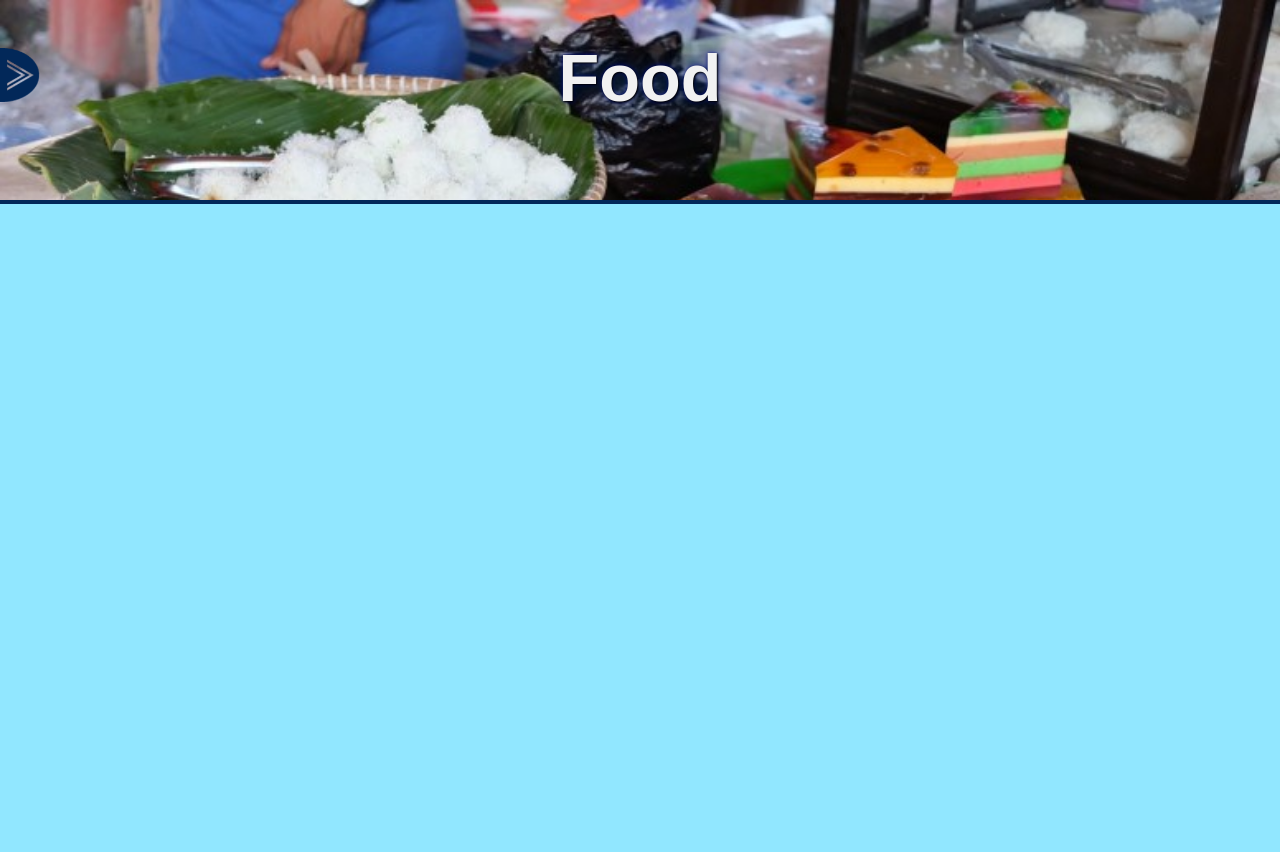
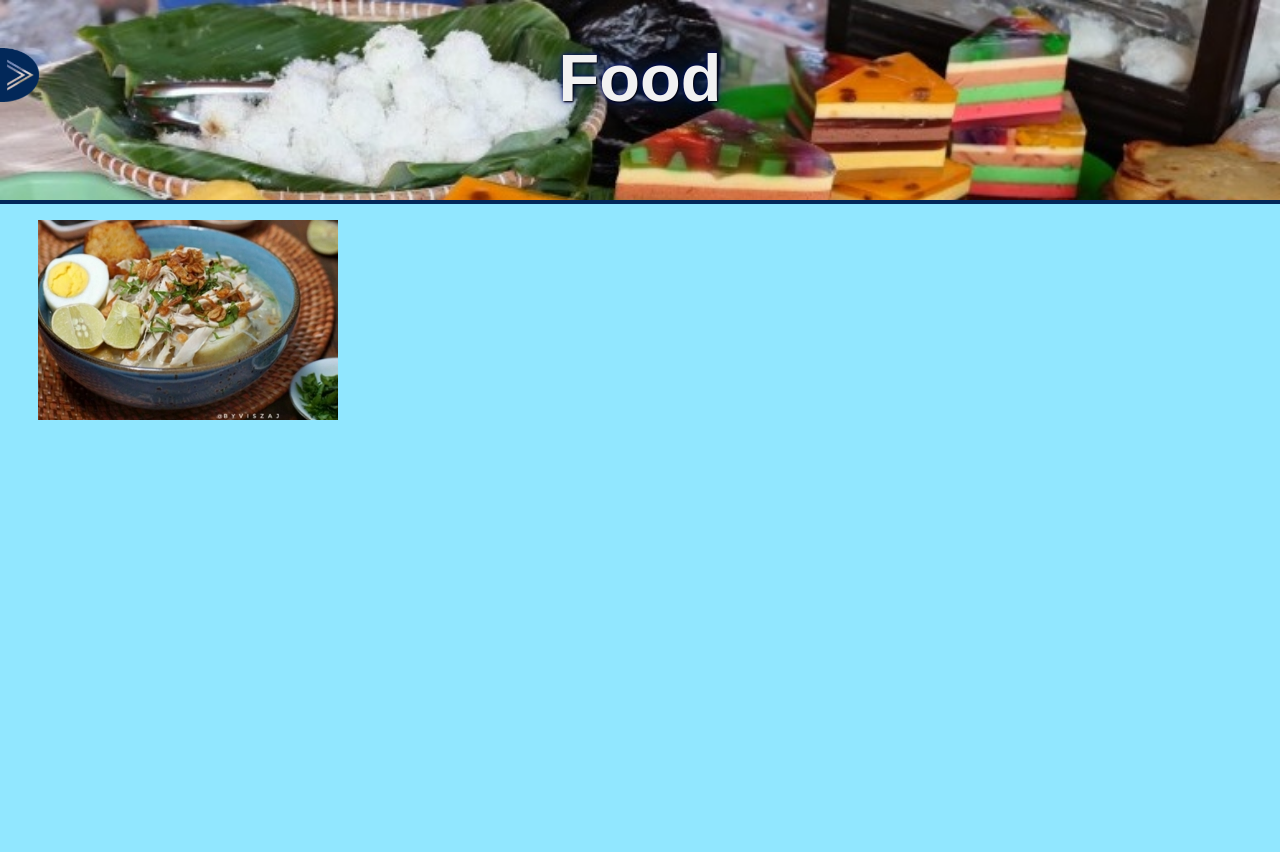
Before and after one commit to Raferto/Raferto.github.io, a PHP site: page /food in a window 1280 px wide. Shown: the top 852 px of the page. Before the commit the page ends 204 px from the top, so only its background shows below. Run offline with PHP 8.4, Linux system fonts and the light colour scheme.

Commit message:
add Foto

```diff
--- a/quiz1/CSS/style.css
+++ b/quiz1/CSS/style.css
@@ -204,3 +204,47 @@ body {
   height: inherit;
   margin-right: 5pt;
 }
+
+.picBox {
+  position: relative;
+  width: 300px;
+  height: 200px;
+  overflow: hidden;
+  background-color: black;
+}
+
+.picBox img {
+  display: block;
+  max-width: inherit;
+  max-width: inherit;
+}
+
+.picBox .overlay {
+  position: absolute;
+  bottom: 0;
+  left: 100%;
+  right: 0;
+  background-color: var(--bgcolor-1);
+  overflow: hidden;
+  width: 0;
+  height: inherit;
+  transition: .5s ease;
+  opacity:0.7;
+}
+
+.picBox:hover .overlay {
+  width: 75%;
+  left: 25%;
+}
+
+.picBox .text {
+  color: var(--txtcolor-2);
+  font-size: 20px;
+  position: absolute;
+  top: 50%;
+  left: 50%;
+  -webkit-transform: translate(-50%, -50%);
+  -ms-transform: translate(-50%, -50%);
+  transform: translate(-50%, -50%);
+  white-space: nowrap;
+}
--- a/quiz1/food/index.html
+++ b/quiz1/food/index.html
@@ -26,6 +26,15 @@
             <img src="../CSS/img/bjm/kuliner.jpg" style="width: 100%;">
         </div>
 
+        <div id="article">
+            <div class="picBox">
+                <img src="../CSS/img/bjm/soto.jpg" >
+                <div class="overlay">
+                  <div class="text">Hello World</div>
+                </div>
+              </div>
+        </div>
+
         <div style="height: 1000pt;"></div>
     </body>
 
```
Also changed, not shown: quiz1/CSS/img/bjm/kuliner.jpg, quiz1/CSS/img/bjm/soto.jpg (added).
